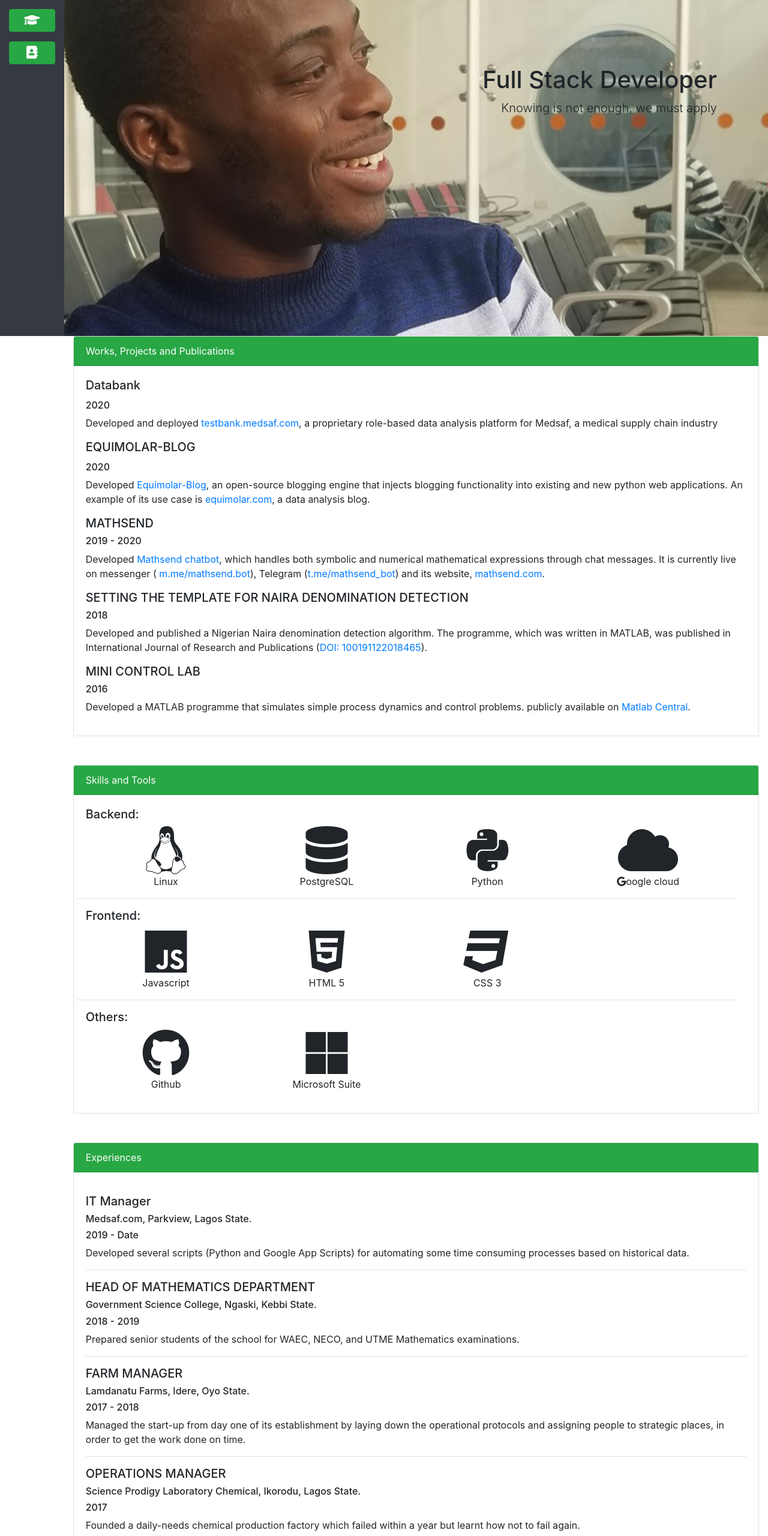
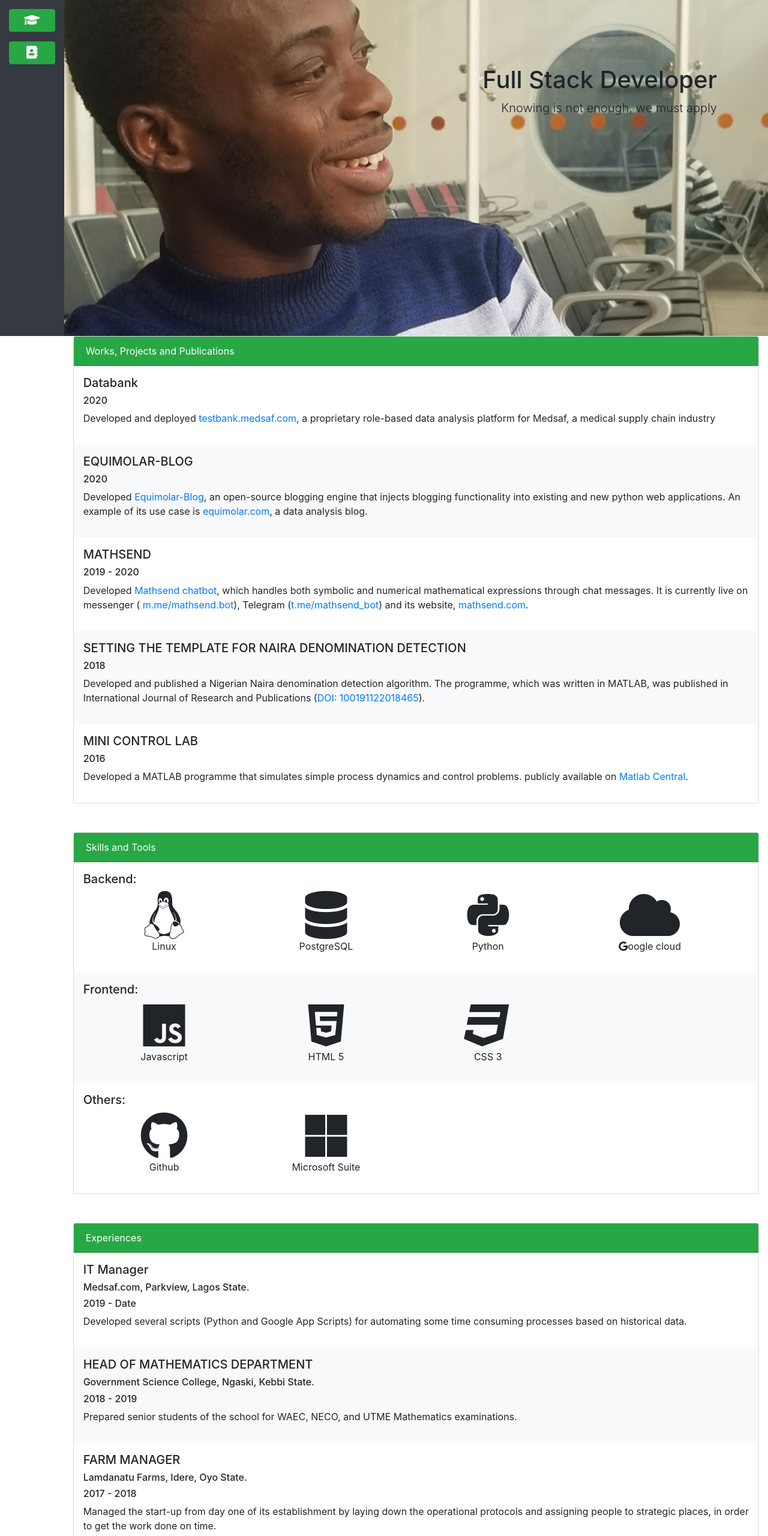
Before and after one commit to EwetoyeIbrahim/EwetoyeIbrahim.github.io, a website: page index.html in a window 1280 px wide. Shown: the part 240-2800 px from the top of the page at 60% size. Drawn offline with nearby package versions, Linux system fonts and the light colour scheme.

Commit message:
Layout modification

```diff
--- a/index.html
+++ b/index.html
@@ -73,34 +73,37 @@
             <div class="card-header bg-success text-white">
                 Works, Projects and Publications
             </div>
-            <div class="card-body">
-                <h5 class="card-title">Databank</h5>
+            <div class="p-3">
+                <h5>Databank</h5>
                 <h6>2020</h6>
-                <p class="card-text">Developed and deployed <a href="https://testbank.medsaf.com">testbank.medsaf.com</a>,
+                <p>Developed and deployed <a href="https://testbank.medsaf.com">testbank.medsaf.com</a>,
                     a proprietary role-based data analysis platform for Medsaf, a medical supply chain industry
                 </p>
-
-                <h5 class="card-title">EQUIMOLAR-BLOG</h5>
+            </div>
+            <div class="p-3 bg-light">
+                <h5>EQUIMOLAR-BLOG</h5>
                 <h6>2020</h6>
-                <p class="card-text">Developed <a href="https://github.com/EwetoyeIbrahim/Equimolar-Blog">Equimolar-Blog</a>, an open-source blogging engine that injects blogging functionality
+                <p>Developed <a href="https://github.com/EwetoyeIbrahim/Equimolar-Blog">Equimolar-Blog</a>, an open-source blogging engine that injects blogging functionality
                     into existing and new python web applications. An example of its use case is <a href="https://www.equimolar.com">equimolar.com</a>, a data analysis blog.
                 </p>
-
+            </div>
+            <div class="p-3">
                 <h5>MATHSEND</h5>
                 <h6>2019 - 2020</h6>
                 <p>Developed <a href="https://www.mathsend.com">Mathsend chatbot</a>, which handles both symbolic and numerical mathematical expressions through chat messages. It is currently live on messenger
                     (<a href="https://m.me/mathsend.bot"> m.me/mathsend.bot</a>), Telegram (<a href="https://t.me/mathsend_bot">t.me/mathsend_bot</a>)
                     and its website, <a href="https://www.mathsend.com"> mathsend.com</a>.
                 </p>
-
+            </div>
+            <div class="p-3 bg-light">
                 <h5>SETTING THE TEMPLATE FOR NAIRA DENOMINATION DETECTION</h5>
                 <h6>2018</h6>
                 <p>Developed and published a Nigerian Naira denomination detection algorithm. The
                         programme, which was written in MATLAB, was published in International Journal of
                         Research and Publications (<a href="http://ijrp.org/paper-detail/466">DOI: 100191122018465</a>).
                 </p>
-
-
+            </div>
+            <div class="p-3">
                 <h5>MINI CONTROL LAB</h5>
                 <h6>2016</h6>
                 <p>Developed a MATLAB programme that simulates simple process dynamics and control problems. publicly
@@ -113,9 +116,9 @@
             <div class="card-header bg-success text-white">
                 Skills and Tools
             </div>
-            <div class="card-body">
+            <div class="p-3">
                 <h5>Backend:</h5>
-                <div class="row col-12 border-bottom mb-3">
+                <div class="row col-12">
                     <div class="text-center col-12 col-sm-6 col-md-4 col-lg-3">
                         <i class="fab fa-linux fa-5x"></i>
                         <p>Linux</p>
@@ -133,10 +136,10 @@
                         <p> <i class="fab fa-google"></i>oogle cloud</p>
                     </div>
                 </div>
-
-
+            </div>
+            <div class="p-3 bg-light">
                 <h5>Frontend:</h5>
-                <div class="row col-12 border-bottom mb-3">
+                <div class="row col-12">
                     <div class="text-center col-12 col-sm-6 col-md-4 col-lg-3">
                         <i class="fab fa-js fa-5x"></i>
                         <p>Javascript</p>
@@ -150,7 +153,8 @@
                         <p>CSS 3</p>
                     </div>
                 </div>
-
+            </div>
+            <div class="p-3">
                 <h5>Others:</h5>
                 <div class="row col-12">
                     <div class="text-center col-12 col-sm-6 col-md-4 col-lg-3">
@@ -162,7 +166,6 @@
                         <p>Microsoft Suite</p>
                     </div>
                 </div>
-
             </div>
         </div>
 
@@ -170,60 +173,67 @@
             <div class="card-header bg-success text-white">
                 Experiences
             </div>
-            <div class="card-body">
-
-                <div class="border-bottom mt-3">
+            <div class="p-3">
                 <h5>IT Manager</h5>
                 <h6>Medsaf.com, Parkview, Lagos State.</h6>
                 <h6>2019 - Date</h6>
                 <p>Developed several scripts (Python and Google App Scripts) for automating some time consuming processes based on historical data.
                 </p>
             </div>
-
-                <div class="border-bottom mt-3">
+            <div class="p-3 bg-light">
                 <h5>HEAD OF MATHEMATICS DEPARTMENT</h5>
                     <h6>Government Science College, Ngaski, Kebbi State.</h6>
                     <h6>2018 - 2019</h6>
                     <p>Prepared senior students of the school for WAEC, NECO, and UTME Mathematics examinations.
                     </p>
             </div>
-
-
-                <div class="border-bottom mt-3">
+            <div class="p-3">
                 <h5>FARM MANAGER</h5>
                     <h6>Lamdanatu Farms, Idere, Oyo State.</h6>
                     <h6>2017 - 2018</h6>
                     <p>Managed the start-up from day one of its establishment by laying down the operational protocols and assigning people to strategic places, in order to get the work done on time.
                     </p>
             </div>
-
-
-                <div class="border-bottom mt-3">
+            <div class="p-3 bg-light">
                 <h5>OPERATIONS MANAGER</h5>
                     <h6>Science Prodigy Laboratory Chemical, Ikorodu, Lagos State.</h6>
                     <h6>2017</h6>
                     <p>Founded a daily-needs chemical production factory which failed within a year but learnt how not to fail again.
                     </p>
             </div>
-
-
-                <div class="border-bottom mt-3">
+            <div class="p-3">
                 <h5>ASSISTANT PLANT OPERATOR</h5>
                 <h6>Lagos State Wastewater Management Office, Alausa, Lagos State.</h6>
                 <h6>2016</h6>
                 <p>Participated in the daily operations of the Lagos state wastewater treatment plant by organizing the staffs and enforcing due processes, in order to achieve a high-quality effluent.
                 </p>
             </div>
-
-
-                <div class="mt-3">
+            <div class="p-3 bg-light">
                 <h5>SOFTWARE TUTOR</h5>
                 <h6>Science Prodigy Laboratory, Ogbomosho, Oyo State.</h6>
                 <h6>2012 - 2016</h6>
                 <p>Published YouTube tutorial videos and hosted on-campus software workshops (ASPEN HYSYS | MATLAB | PHOTOSHOP) for undergraduate and postgraduate students.
                 </p>
             </div>
+        </div>
 
+        <div class="card mt-5" id="Experience">
+            <div class="card-header bg-success text-white">
+                Education and Trainings
+            </div>
+            <div class="p-3">
+                <h5>B.TECH. CHEMICAL ENGINEERING</h5>
+                <h6>Ladoke Akintola University of Technology, Oyo State.</h6>
+                <h6>2011-2018</h6>
+                <p>Badged Second Class Upper Honour, and was part of several research teams in areas where computer applications were
+                    needed.
+                </p>
+            </div>
+            <div class="p-3 bg-light">
+                <h5>ICT CERTIFICATION</h5>
+                <h6>Ladoke Akintola University of Technology, Oyo State.</h6>
+                <h6>2012</h6>
+                <p>Badged Distinction</p>
             </div>
         </div>
 
```
Lines whose indentation alone changed are shown as unchanged.
